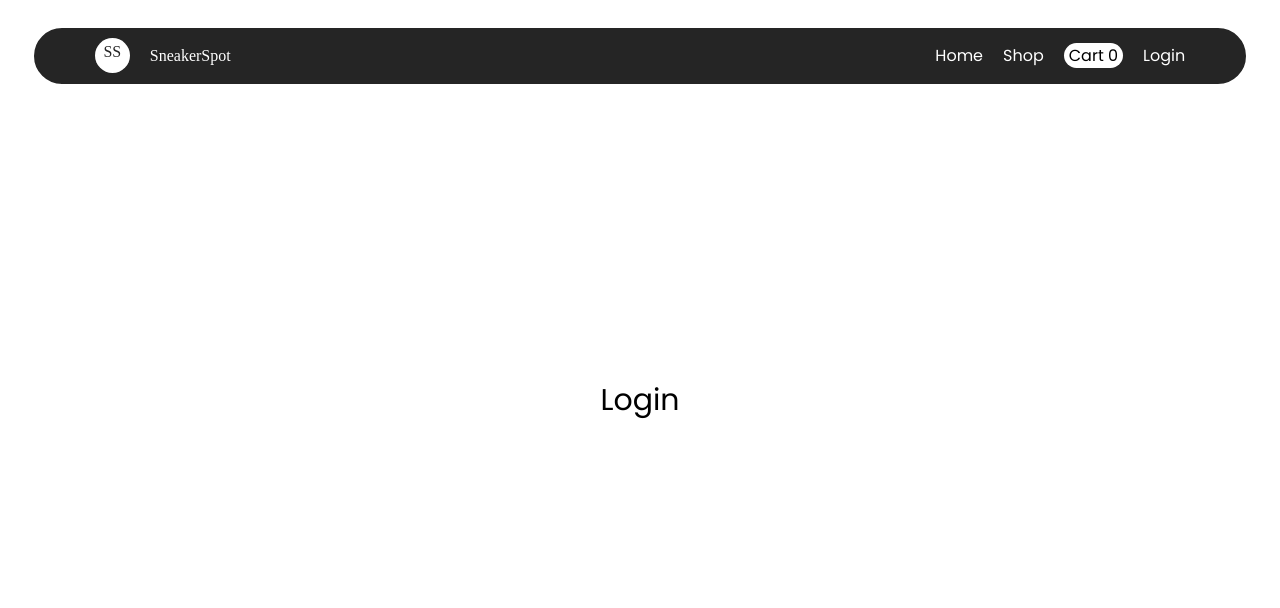
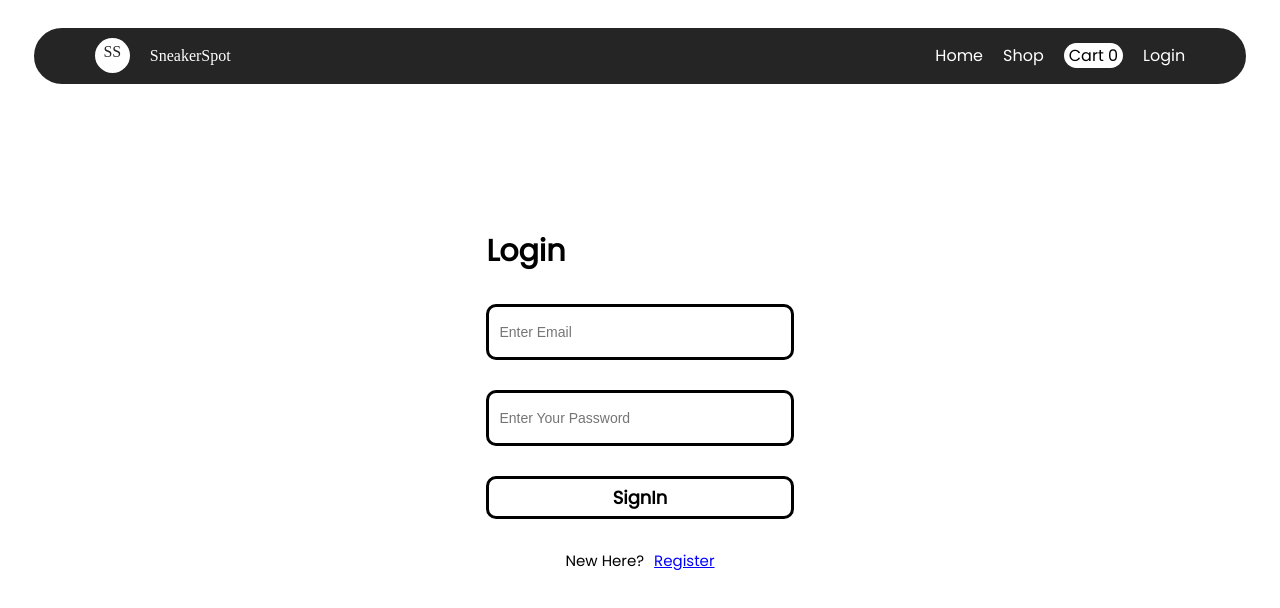
Before and after one commit to venkateshwebdev/sneakerspot, a React (Create React App) app: page /login in a window 1280 px wide. Shown: the top 608 px of the page. Built offline with nearby package versions, Linux system fonts and the light colour scheme; a web font is replaced by a local one.

Commit message:
initial render

```diff
--- a/src/App.css
+++ b/src/App.css
@@ -11,7 +11,9 @@ font-family: 'Poppins', sans-serif; */
   pointer-events: none;
 }
 
-
+input::placeholder{
+  font-size: 14px;
+}
 .App-header {
   background-color: #282c34;
   min-height: 100vh;
@@ -249,11 +251,23 @@ button{
   gap: 20px;
 }
 .cart-content>img{
+  width: 75px;
   height: 75px;
-  width: 75px;
+  aspect-ratio: 3/2;
+  object-fit: contain;
+  mix-blend-mode: color-burn;
 }
 .cart-products-container{
   width: 100%;
+}
+.cart-delete{
+  padding: 3px;
+  height: 30px;
+  width: 30px;
+  border-radius: 360px;
+  background-color: rgba(245, 116, 116, 0.179);
+  backdrop-filter: blur(1px);
+  cursor: pointer;
 }
 
 /* ////login  */
@@ -265,8 +279,34 @@ button{
   font-size: 30px;
   align-items: center;
   justify-content: center;
+  flex-direction: column;
+  font-size: 15px;
 }
-
+.login-card > form{
+  display: flex;
+  flex-direction: column;
+  gap: 30px;
+  padding: 30px 0;
+}
+.login-card > form > button{
+  font-size: 18px;
+  font-weight: 900;
+  padding: 5px 0;
+  border-radius: 10px;
+}
+.login-card{
+  width: 30%;
+  padding: 0 35%;
+  text-align: left;
+}
+.login-card > form > input{
+  height: 40px;
+  outline: none;
+  border: 3px solid;
+  font-size: 18px;
+  padding: 5px 10px;
+  border-radius: 10px;
+}
 
 /* ////Product */
 
@@ -275,16 +315,20 @@ button{
   border-radius: 20px;
   text-align: center;
   position: relative;
-  height: 400px;
+  height: 300px;
   display: flex;
   flex-direction: column;
   align-items: center;
-  justify-content: space-between;
+  /* justify-content: space-between; */
   overflow: hidden;
 }
+
 .imgdiv{
-  height: 100%;
-  width:100%;
+  height: 200px;
+  width:200px;
+  aspect-ratio: 3/2;
+  object-fit: contain;
+  mix-blend-mode: color-burn;
 }
 
 /* .product-container > div{
@@ -294,16 +338,20 @@ button{
 } */
 .product-title{
   font-size: 20px;
+  font-weight: 600px;
 }
 .homeproduct{
-  height: 150px;
-  width: 150px;
+  height: 300px;
+  width: 300px;
   border: 2px solid ;
   border-radius: 20px;
   padding: 2%;
 }
 
-
+.register{
+  color: blue;
+  text-decoration: underline;
+}
 
 /* ////ProductPage */
 
@@ -329,8 +377,36 @@ button{
   text-align: left;
 }
 
-
-
+.account-container{
+  display: flex;
+  padding-top: 150px;
+  width: 100%;
+  align-items: center;
+}
+.account-ele{
+  display: flex;
+  width: 80%;
+  margin: 0 10%;
+  justify-content: space-between;
+  border-bottom: 3px dashed lightgray;
+  padding-bottom: 50px;
+  flex-wrap: wrap;
+  gap: 10px;
+}
+.user{
+  text-transform: capitalize;
+  display: flex;
+  align-items: center;
+  gap: 5px;
+}
+.account-ele > button > a{
+  display: flex;
+  align-items: center;
+  gap: 10px;
+}
+.account-ele > button{
+  border-radius: 10px;
+}
 
 
 
@@ -585,4 +661,17 @@ button{
 .cart-product:hover{
   background-color: rgba(211, 211, 211, 0.279);
 }
-    }
+
+.login-card{
+  width: 70%;
+  padding: 0 15%;
+}
+.login-card > form > input{
+  height: 40px;
+  outline: none;
+  border: 3px solid;
+  font-size: 18px;
+  padding: 5px;
+}
+
+}
--- a/src/App.js
+++ b/src/App.js
@@ -5,13 +5,17 @@ import Home from './containers/Home/Home';
 import { useState } from 'react';
 import { Provider } from 'react-redux';
 import store from './store/store';
+import UserContext from './context/userContext';
 
 function App() {
+  const [user,setUser] = useState("")
   return (
     <div className="App">
       <Provider store={store}>
+      <UserContext.Provider value={{user,setUser}}>
       <Navbar />
       <Outlet />
+      </UserContext.Provider>
       </Provider>
     </div>
   );
--- a/src/components/Header.js
+++ b/src/components/Header.js
@@ -1,14 +1,17 @@
 import Aos from "aos";
 import { useContext,useState,useEffect } from "react";
-import {GiHamburgerMenu} from "react-icons/gi"
+import {GiCaptainHatProfile, GiHamburgerMenu} from "react-icons/gi"
 import "aos/dist/aos.css"
 import { Link } from "react-router-dom";
 import { useDispatch, useSelector } from "react-redux";
 import { addItem,removeItem } from "../store/cartSlice";
+import UserContext from "../context/userContext";
+import {CgProfile } from "react-icons/cg";
 const Navbar = () => {
     const [width, setWidth] = useState(false);
     const [scrollY, setScrollY] = useState(0);
     const count = useSelector(state => state.cart.productList)
+    const {user,setUser} = useContext(UserContext)
     useEffect(() => {
         const handleScroll = () => {
           const currentScrollY = window.scrollY;
@@ -26,6 +29,9 @@ const Navbar = () => {
         return () => window.removeEventListener('scroll', handleScroll);
       }, []);
       // console.log(count)
+      useEffect(()=>{
+        setUser(localStorage.getItem("user"))
+      },[])
     return(
         <div className={`navbar-container`}>
             {
@@ -38,7 +44,7 @@ const Navbar = () => {
                 <Link to="/">Home</Link>
                 <Link to="shop">Shop</Link>
                 <Link className="cart" to="cart">Cart {count.length}</Link>
-                <Link  to="login">Login</Link>
+                {user?<Link to="/account" className="user"><CgProfile />{user}</Link>:<Link  to="login">Login</Link>}
                 </div>
 
             </div>
@@ -47,6 +53,7 @@ const Navbar = () => {
                 <div className="navbar-logo logo" onClick={()=>setWidth(false)}>SS</div>
             </div>
             }
+
         </div>
     );
 }
--- a/src/components/ProductCard.js
+++ b/src/components/ProductCard.js
@@ -13,7 +13,7 @@ const ProductCard = (props) => {
       alt="Lazy Loaded Image"
     /></div>
             <div>
-            <div className="product-title">{props.title}</div>
+            <div className="product-title">{props?.title?.slice(0,20)}</div>
             <p>₹ {props.price}</p>
             </div>
         </div></Link>
--- a/src/containers/Home/About.js
+++ b/src/containers/Home/About.js
@@ -45,7 +45,7 @@ const About = () => {
             </div>
             <div>
                 <div className="about-head ">Trending</div>
-                <div className="about-trending about-prod" >
+                <div className="about-trending about-prod about-gal" >
                 {
                     data?.data.trend.map((e,i)=><ProductCard key={i} home={true} id={e._id} price={e.price} image={e.images?.[1]?e.images[1]:e.images?.[0]}/>)
                 }
--- /dev/null
+++ b/src/containers/Home/Account.js
@@ -0,0 +1,21 @@
+import { useContext } from "react";
+import { AiOutlineHeart, AiOutlineLogout, AiOutlineOrderedList } from "react-icons/ai";
+import { GiCartwheel, GiShoppingBag, GiShoppingCart } from "react-icons/gi";
+import UserContext from "../../context/userContext";
+import { Link } from "react-router-dom";
+
+const Account = () => {
+    const {setUser} = useContext(UserContext)
+    return (
+        <div className="account-container">
+            <div className="account-ele">
+                <button><Link>{<AiOutlineHeart />}WishList</Link></button>
+                <button><Link to="/cart">{<GiShoppingCart />}Cart</Link></button>
+                <button><Link>{<GiShoppingBag/>}Orders</Link></button>
+                <button onClick={()=>setUser("")}><Link>{<AiOutlineLogout/>}Logout</Link></button>
+                </div>
+        </div>
+    );
+}
+
+export default Account;
--- a/src/containers/Home/Login.js
+++ b/src/containers/Home/Login.js
@@ -1,6 +1,80 @@
+import { useContext, useState } from "react";
+import { Link, Navigate, json, useNavigate } from "react-router-dom";
+import UserContext from "../../context/userContext";
+
 const Login = () => {
+    const navigate = useNavigate()
+    const [login,setLogin] = useState(true)
+    const [sucess,setSucess] = useState("")
+    const [email,setEmail] = useState("")
+    const [password,setPassword] = useState("")
+    const {setUser} = useContext(UserContext)
+    const handleLogin = async(e)=>{
+        e.preventDefault()
+        try{
+            const data = await fetch("https://sneakerspotapi.onrender.com/checkuser",{
+                method:"POST",
+                headers: {
+                    "Content-Type": "application/json",
+                    // 'Content-Type': 'application/x-www-form-urlencoded',
+                  },
+                body:JSON.stringify({email,password})
+            })
+            const odata = await data.json()
+            console.log(odata)
+            setSucess(odata.data)
+            if(odata.code){
+                localStorage.setItem("user",email)
+                setUser(localStorage.getItem("user"))
+                navigate("/")
+            }
+
+
+        }
+        catch(err){
+            console.log("Email or Password is wrong!")
+            setSucess("Email or Password is wrong!")
+        }
+        // return <Navigate replace to="/" />
+    }
+    const handleRegister = async(e)=>{
+        e.preventDefault()
+        console.log(login)
+        console.log(email,password)
+        try{
+            const data = await fetch("https://sneakerspotapi.onrender.com/adduser",{
+                method:"POST",
+                headers: {
+                    "Content-Type": "application/json",
+                    // 'Content-Type': 'application/x-www-form-urlencoded',
+                  },
+                body:JSON.stringify({email,password})
+            })
+            const odata = await data.json()
+            console.log(odata)
+            setSucess(odata.data)
+            navigate("/login")
+        }
+        catch(err){
+            console.log("Email or Password is wrong!")
+            setSucess("Something is Wrong")
+        }
+    }
     return (
-        <div className="login-container">Login</div>
+        <div className="login-container">
+            <div className="login-card">
+                <h1 className="login-title">{login?"Login":"Register"}</h1>
+                <div>{sucess}</div>
+                <form onSubmit={login?handleLogin:handleRegister}>
+                    <input type="text" onChange={(e)=>setEmail(e.target.value)} placeholder="Enter Email" value={email}/>
+                    <input type="password" onChange={(e)=>setPassword(e.target.value)} placeholder={login?"Enter Your Password":"Set a Password"} value={password}/>
+                    {!login&&<input type="text" placeholder="Confirm Password"/>}
+                    {/* <input type="file" /> */}
+                    <button>{login?"SignIn":"SignUp"}</button>
+                </form>
+            </div>
+            <div style={{display:"flex",gap:"10px"}}>{!login?"Already a User?":"New Here?"}<Link><div onClick={()=>setLogin(prev=>!prev)} className="register">{!login?"Login":"Register"}</div></Link></div>
+        </div>
     );
 }
 
--- /dev/null
+++ b/src/context/userContext.js
@@ -0,0 +1,6 @@
+import { createContext } from "react";
+
+const UserContext =  createContext()
+
+
+export default UserContext;
--- a/src/index.css
+++ b/src/index.css
@@ -14,4 +14,5 @@ code {
 *{
   padding: 0px;
   margin: 0px;
+  user-select: none;
 }
--- a/src/index.js
+++ b/src/index.js
@@ -8,6 +8,7 @@ import Shop from './containers/Home/Shop';
 import Cart from './containers/Home/Cart';
 import Login from './containers/Home/Login';
 import Product from './containers/Home/ProductPage';
+import Account from './containers/Home/Account';
 
 const root = ReactDOM.createRoot(document.getElementById('root'));
 const router = createBrowserRouter([
@@ -34,6 +35,10 @@ const router = createBrowserRouter([
       {
         path:"product/:id",
         element:<Product />
+      },
+      {
+        path:"account",
+        element:<Account />
       }
     ]
   }
--- a/src/store/cartSlice.js
+++ b/src/store/cartSlice.js
@@ -10,7 +10,10 @@ const cartSlice = createSlice({
             state.productList.push(action.payload)
         },
         removeItem:(state,action)=>{
-            state.productList.push(action.payload)
+            // const filterdList = state.productList.filter((e)=>e!==action.payload)
+            // state.productList = [...filterdList]
+            const _foundIndex = state.productList.findIndex(e => e === action.payload);
+            if(_foundIndex !== -1) state.productList.splice(_foundIndex,1);
         },
 
     }
```
Also changed, not shown: src/containers/Home/Cart.js (+10 -5 lines).
